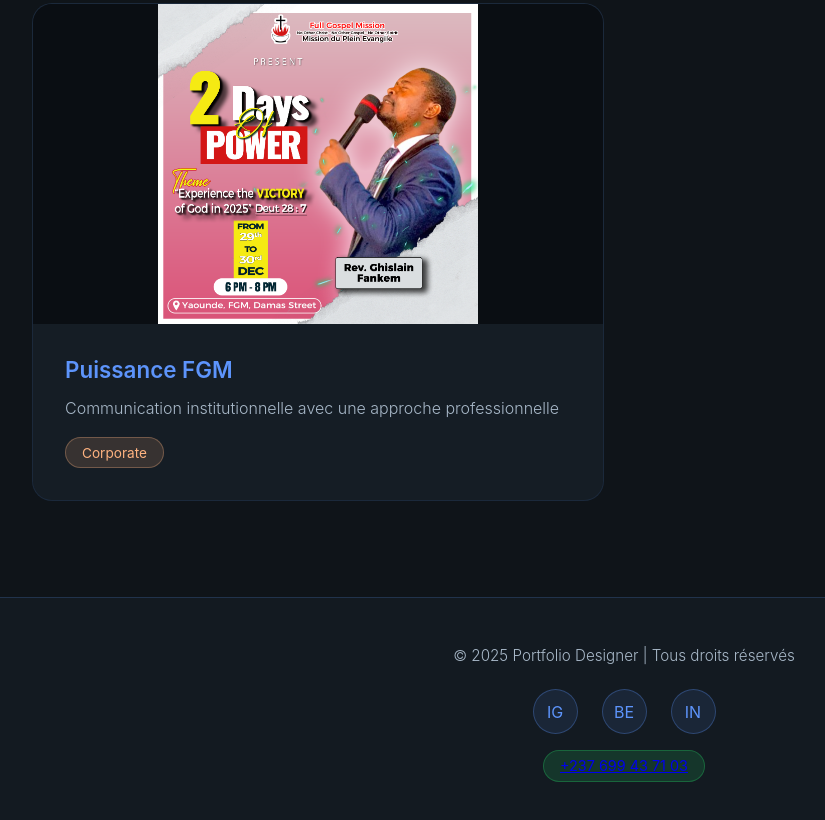
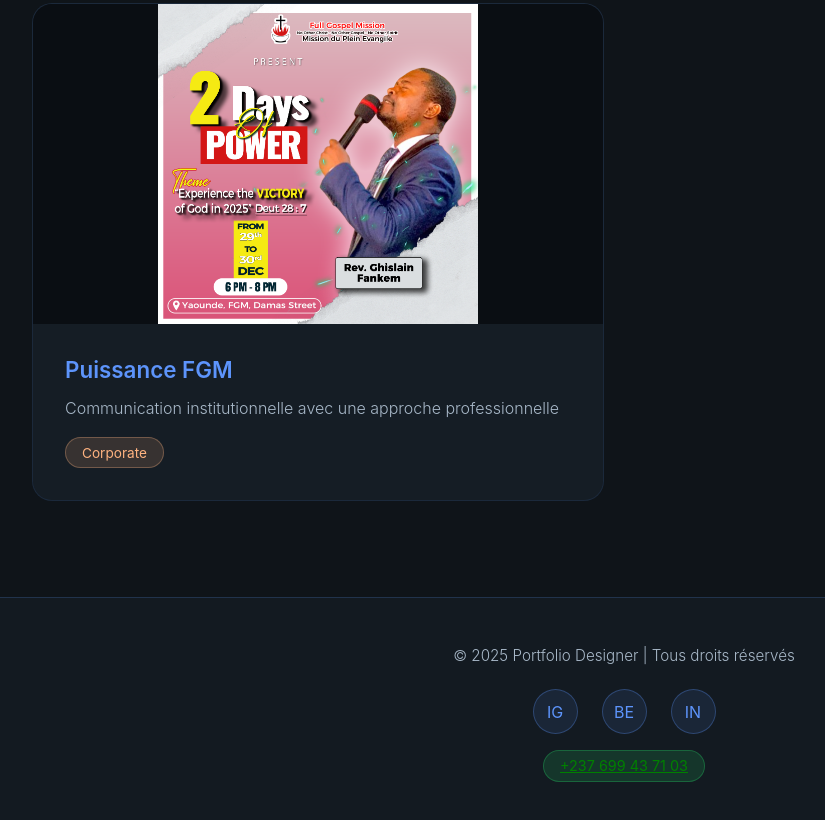
Before and after one commit to Dith7/Portfolio-Design, a plain HTML site: page index.html in a window 1280 px wide. Shown: the part 2973-3793 px from the top of the page, without its empty margins (16-841 px from the left). Drawn offline with Linux system fonts and the light colour scheme.

Commit message:
Update index.html

```diff
--- a/index.html
+++ b/index.html
@@ -573,7 +573,7 @@
         <div class="card-tag" style="background: rgba(37, 211, 102, 0.15); color: #25D366; border-radius: 20px; font-size: 0.9rem; border: 1px solid rgba(37, 211, 102, 0.3);
 ">
             <a href="https://wa.me/237699437103
-">+237 699 43 71 03</a>
+" style = "color:green">+237 699 43 71 03</a>
         </div>
     </footer>
 
```
